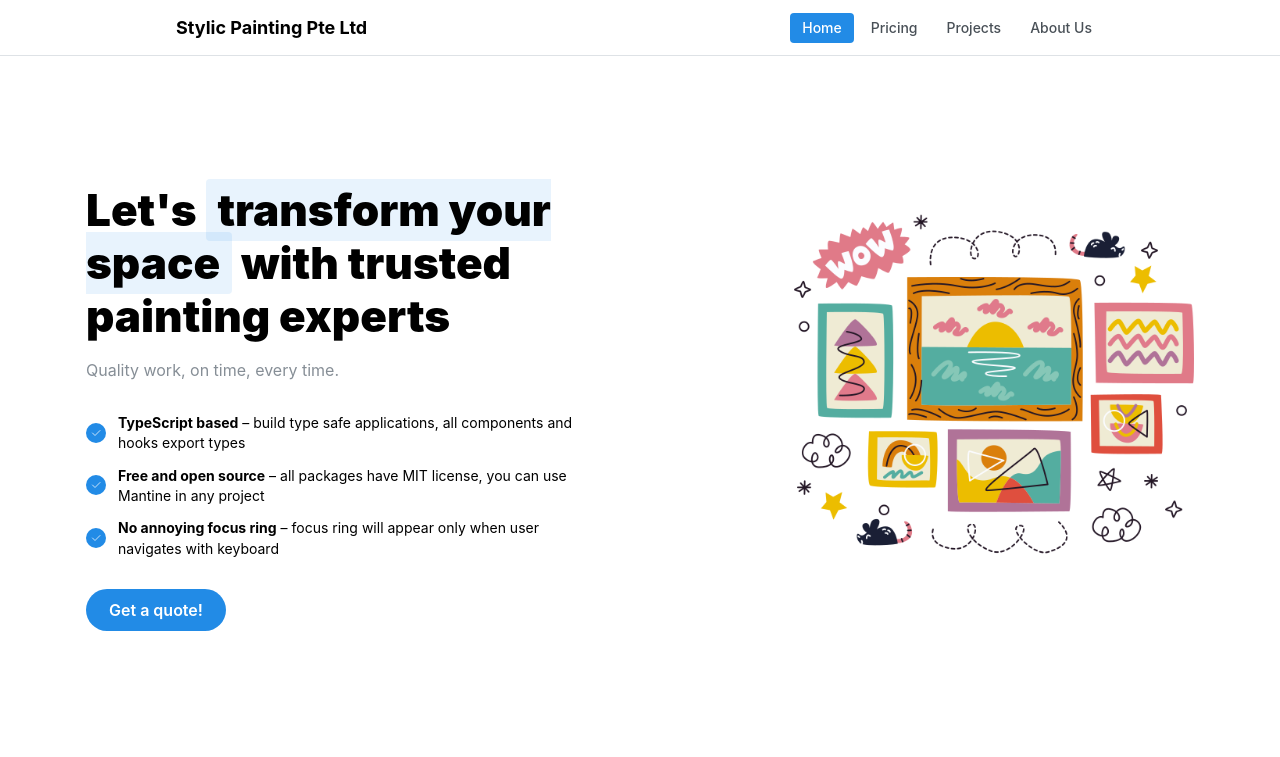
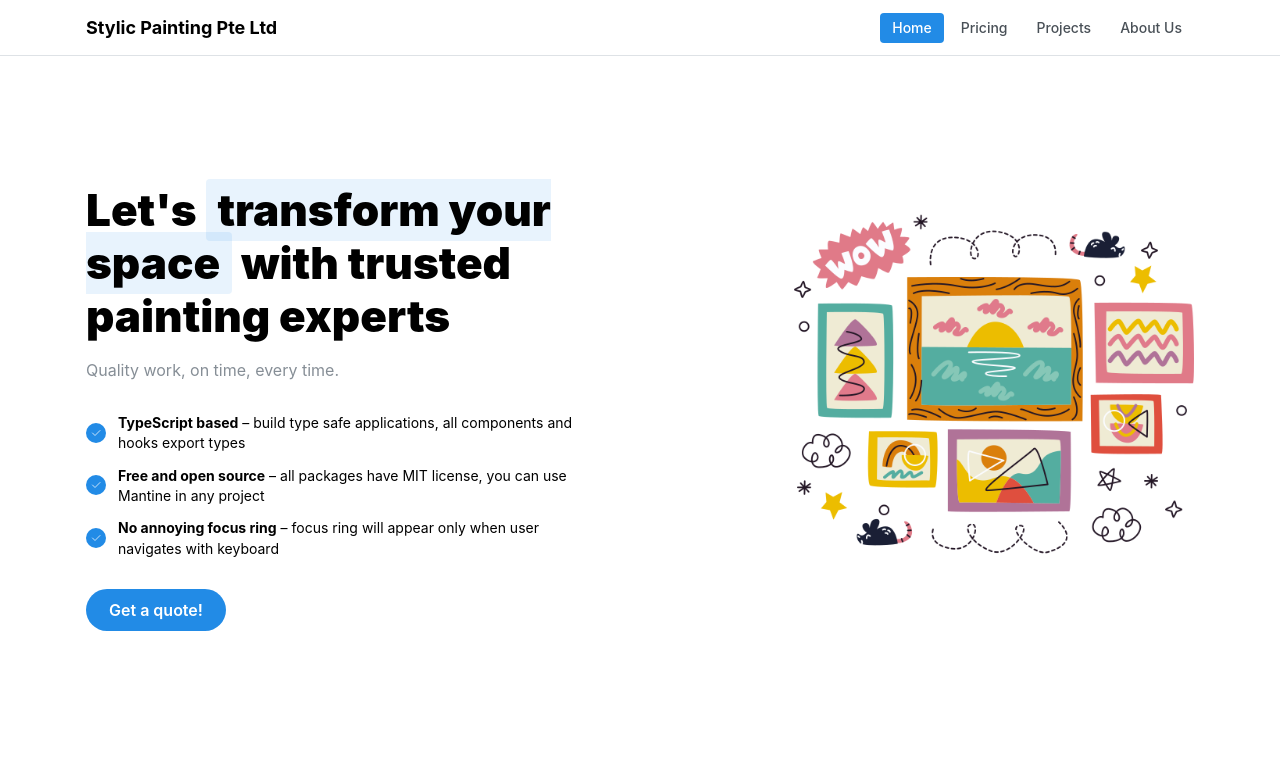
Before and after one commit to aungsh/Stylic-Painting-Pte-Ltd, a React (Vite) app: page / in a window 1280 px wide. Shown: the top 757 px of the page. Built offline with nearby package versions, Linux system fonts and the light colour scheme; grey boxes are pictures that could not be loaded.

Commit message:
nav match hero

```diff
--- a/src/components/Header.tsx
+++ b/src/components/Header.tsx
@@ -31,7 +31,7 @@ export function Header() {
 
   return (
     <header className={classes.header}>
-      <Container size="md" className={classes.inner}>
+      <Container size="lg" className={classes.inner}>
       <Text fw={700} size="lg">Stylic Painting Pte Ltd</Text>
         <Group gap={5} visibleFrom="xs">
           {items}
```
